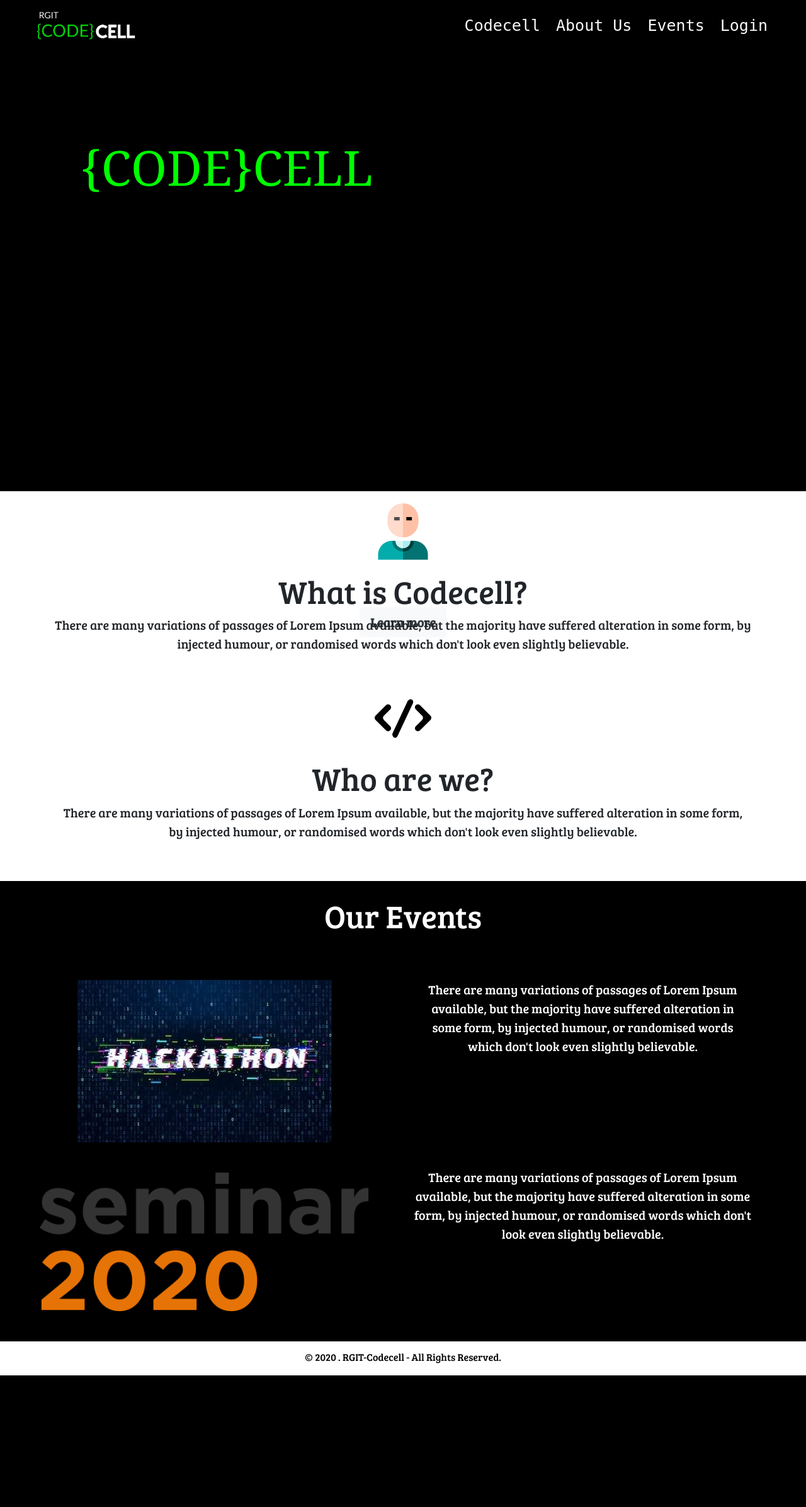
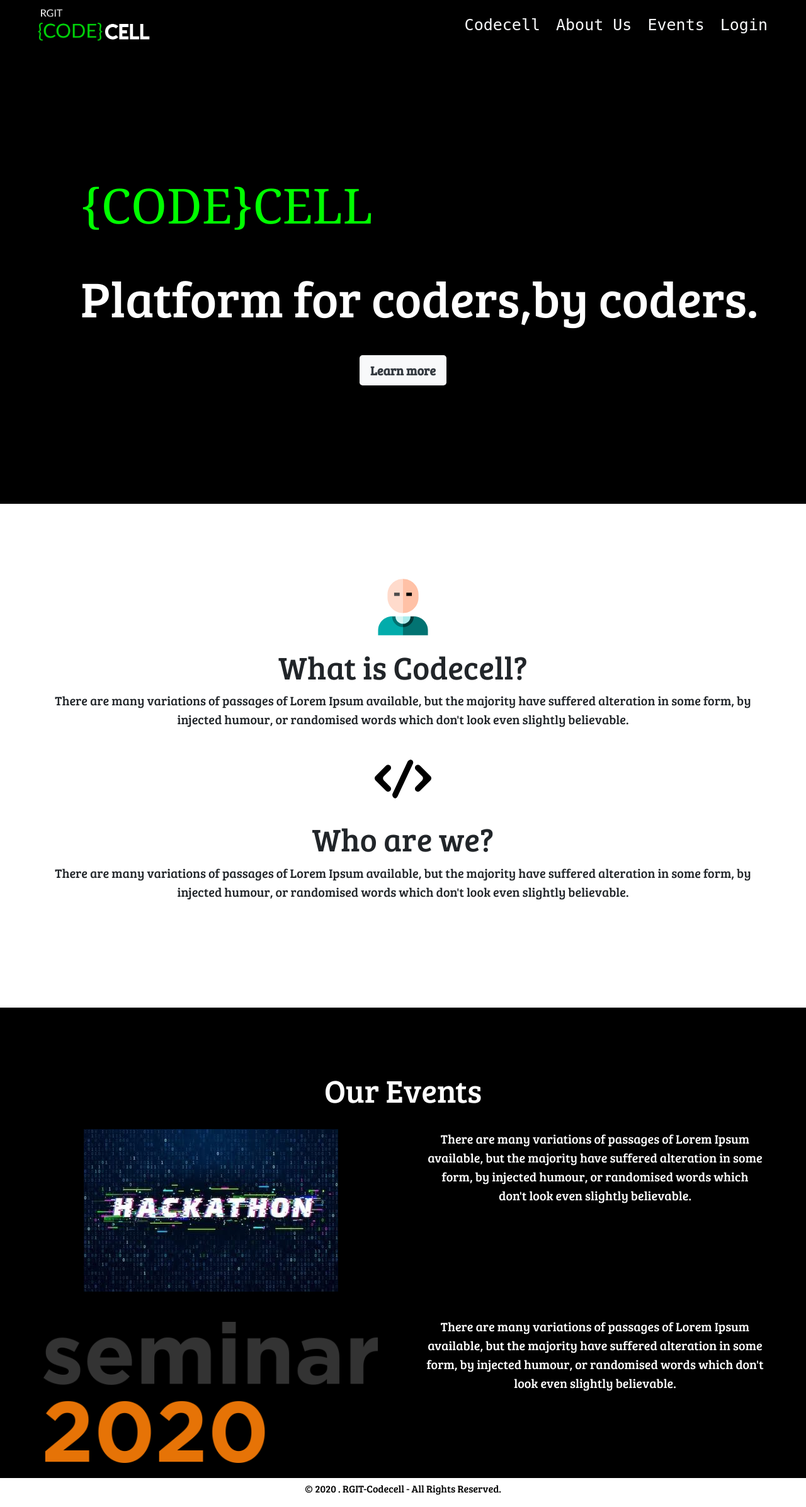
Before and after one commit to adityachavan198/Codecell, a Django app: page / in a window 1280 px wide. Shown: the whole page at 63% size. Before the commit the page ends 2184 px from the top, so only its background shows below. Run offline with Django 3.2, Linux system fonts and the light colour scheme; some libraries are stand-ins or nearby versions; some web fonts are replaced.

Commit message:
pull request from nitish merged locally

```diff
--- a/Accounts/templates/Accounts/base.html
+++ b/Accounts/templates/Accounts/base.html
@@ -14,15 +14,14 @@
     <script src="https://maxcdn.bootstrapcdn.com/bootstrap/4.0.0/js/bootstrap.min.js" integrity="sha384-JZR6Spejh4U02d8jOt6vLEHfe/JQGiRRSQQxSfFWpi1MquVdAyjUar5+76PVCmYl" crossorigin="anonymous"></script>
     <link rel="stylesheet" href="https://use.fontawesome.com/releases/v5.4.1/css/all.css">
     <link rel="stylesheet" href="https://cdnjs.cloudflare.com/ajax/libs/bootstrap-social/5.1.1/bootstrap-social.css">
-{#    <link href='https://maxcdn.bootstrapcdn.com/font-awesome/4.6.3/css/font-awesome.min.css' rel='stylesheet' type='text/css'>#}
+    <link href='https://maxcdn.bootstrapcdn.com/font-awesome/4.6.3/css/font-awesome.min.css' rel='stylesheet' type='text/css'>
     <link href="https://fonts.googleapis.com/css?family=Nanum+Gothic+Coding&display=swap" rel="stylesheet">
     <link href="https://fonts.googleapis.com/css?family=Bree+Serif&display=swap" rel="stylesheet">
 
     <link rel="stylesheet" href="{% static 'Accounts/styles.css' %}" media="screen" />
-
 </head>
 
-<script src="https://unpkg.com/scrollreveal"></script>
+<!-- <script src="https://unpkg.com/scrollreveal"></script> -->
 
 {% if user.is_authenticated %}
 <header id="header">
@@ -30,7 +29,7 @@
       <nav class="navbar navbar-expand-sm ">
         <div class="container-fluid">
           <!-- Logo -->
-          <a class="navbar-brand" href="{% url 'home' %}"><img src="{% static 'Accounts/assets/logo.png' %}" class="img-fluid" alt="" style="height: 7vh"></a>
+          <a class="logo" href="{% url 'home' %}"><img src="{% static 'Accounts/assets/logo.png' %}" alt=""></a>
             <button class="navbar-toggler"
               type="button"
               data-toggle="collapse"
@@ -38,13 +37,12 @@
               aria-controls="navbarContent"
               aria-expanded="false"
               aria-label="Toggle navigation">
-             <span class="navbar-toggler-icon"><i class="fas fa-bars"></i></span>
+             <span class="navbar-toggler-icon"><img src="{% static 'Accounts/assets/Ham.png' %}" style="width: 25px;" alt=""/></span>
             </button>
           <!-- navbar links -->
           <div class="collapse navbar-collapse text-center" id="navbarContent" >
             <ul class="navbar-nav ml-auto ">
               <li class="nav-item">
-
                 <a class="nav-link text-light " href="{% url 'home' %}" style="font-size: 25px;padding-left: 10px;padding-right: 10px;">Home</a>
               </li>
               <li class="nav-item">
@@ -54,7 +52,7 @@
                 <a class="nav-link text-light" href="{% url 'forum_home' %}" style="font-size: 25px;padding-left: 10px;padding-right: 10px"> Forum</a>
               </li>
 
-              <li><div  style="padding-left: 07px; padding-top: 08px;;" class="dropdown">
+                          <li><div  style="padding-left: 07px; padding-top: 08px;;" class="dropdown">
                 <button type="button" class="btn btn-outline-light dropdown-toggle fa fa-user" data-toggle="dropdown">
                 </button>
                 <div class="dropdown-menu dropdown-menu-right">
@@ -81,25 +79,27 @@
 {% if not user.is_authenticated %}
 <header id="header">
     <div id="navBar" class="container-fluid navbar-default fixed-top" >
-      <nav class="navbar navbar-expand-sm ">
+      <nav class="navbar navbar-expand-sm">
         <div class="container-fluid">
           <!-- Logo -->
-          <a class="navbar-brand" href="{% url 'home' %}"><img src="{% static 'Accounts/assets/logo.png' %}" class="img-fluid" alt="" style="height: 7vh"></a>
-            <button class="navbar-toggler"
+          <a class="logo" href="{% url 'home' %}"><img src="{% static 'Accounts/assets/logo.png' %}" width="200px;" alt=""></a>
+
+            <button class="navbar-toggler logo"
               type="button"
               data-toggle="collapse"
               data-target="#navbarContent"
               aria-controls="navbarContent"
               aria-expanded="false"
               aria-label="Toggle navigation">
-             <span class="navbar-toggler-icon"><i class="fas fa-bars"></i></span>
+              <span class="navbar-toggler-icon"><img src="{% static 'Accounts/assets/Ham.png' %}" style="width:25px;" alt=""/>
+              </span>
             </button>
           <!-- navbar links -->
+
           <div class="collapse navbar-collapse text-center" id="navbarContent" >
             <ul class="navbar-nav ml-auto">
               <li class="nav-item">
-
-                <a class="nav-link text-light " href="#codecell" style="font-size: 25px;padding: 0 15px 0 10px;">Codecell</a>
+                <a class="nav-link text-light" href="#codecell" style="font-size: 25px;padding: 0 15px 0 10px;">Codecell</a>
               </li>
               <li class="nav-item">
                 <a class="nav-link text-light" href="#about"  style="font-size: 25px;padding: 0 15px 0 10px;">About Us</a>
@@ -124,11 +124,11 @@
 {% endblock %}
 
 
-  <div class="row mt-2">
-    <div class="col copyright">
+  <!-- <div class="row mt-2"> -->
+    <div class="footer2">
       <p align="center"><small style="color: black">© <span id="date"></span>. RGIT-Codecell - All Rights Reserved.</small></p>
     </div>
-  </div>
+  <!-- </div> -->
 
 <script>
 //GET DATE DYNAMICALLY
@@ -142,14 +142,40 @@ document.getElementById("date").innerHTML = n + " ";
   body{
     font-family: 'Bree Serif', serif;
     overflow-x: hidden;
-    margin-top: 60px;
 
   }
   #navBar{
 font-family: 'Nanum Gothic Coding', monospace;
   }
   .navbar-default{
+    max-width:100%;
     background-color: #000;
     border: 0;
   }
+  .anchor{
+  position: absolute;
+  margin-top: 60px;
+  text-align: center;
+}
+.footer2{
+  position: relative;
+  left: 0;
+  bottom: 0;
+  width: 100%;
+  background-color: white;
+  color: black;
+  text-align: center;
+  font-size: 8;
+}
 </style>
+
+
+<!-- SCRIPT FOR SCROLLING ANIMATION -->
+{#<script>#}
+{#window.sr = ScrollReveal();#}
+{#sr.reveal(".navbar", {#}
+{#  duration: 2000,#}
+{#  origin: 'bottom',#}
+{#  distance: "300px",#}
+{#});#}
+{#</script>#}
--- a/Accounts/templates/Accounts/home.html
+++ b/Accounts/templates/Accounts/home.html
@@ -2,39 +2,42 @@
 {% block content %}
 
 {% load static %}
-<div class="section1 box" id="codecell" >
-  <h1 style="height: 100%;padding-top: 20vh;margin-left: 10%;color: #00ff00; font-family: Cambria, Cochin, Georgia, Times, 'Times New Roman', serif;"><p style="font-size: larger">{CODE}CELL</p></h1><br>
+<div class="section1 box" id="codecell" style="height:100vh">
+  <h1 style="padding-top: 35vh;margin-left: 10%;color: #00ff00; font-family: Cambria, Cochin, Georgia, Times, 'Times New Roman', serif;"><p style="font-size: larger">{CODE}CELL</p></h1><br>
   <p style="color: white;font-size: 10vmin;margin-left: 10%">Platform for coders,by coders.</p>
   <center><a id="btnHome" href="#about" class="btn bg-light text-dark btn-lg" role="button">Learn more</a></center>
 </div>
 
-    <div id="about"></div>
-
-<div class="container " style="text-align: center;">
+  <div id="about" style="height:100vh;padding-top: 100px;">
+<div class="container" style="text-align: center;">
     <img class="imgRight" src="{% static 'Accounts/assets/i1.svg' %}" style="height: 10vmax;width: 7vmax">
     <h2 class="upperTop">What is Codecell?</h2>
     <p class="lowerBottom">There are many variations of passages of Lorem Ipsum available, but the majority have suffered alteration in some form, by injected humour, or randomised words which don't look even slightly believable.</p>
 </div>
 
-<div class="container " style="text-align: center;padding:3vh;margin-bottom: 3vh">
+<div class="container" style="text-align: center;">
     <img class="imgRight" src="{% static 'Accounts/assets/i2.svg' %}" style="height: 10vmax;width: 7vmax">
     <h2 class="upperTop">Who are we?</h2>
     <p class="lowerBottom">There are many variations of passages of Lorem Ipsum available, but the majority have suffered alteration in some form, by injected humour, or randomised words which don't look even slightly believable.</p>
   </div>
+    <!-- </div> -->
+  </div>
 
-<div class="container-fluid" id="events" style="background-color: black;padding: 3vh;height: auto;">
-  <h2 class="" style="color: white;text-align: center; padding-bottom: 40px;">Our Events</h2>
-  <div class="container-fluid row " >
-
-    <div class="col-lg-6 col-sm-12"><center><a href="{% url 'hackathon_home' %}"><img src="{% static 'Accounts/assets/hack1.jpg' %}" style="padding: 3vmin;/*height: 20vmax;width: 38vmax;*/"  class="img-fluid "></a></center></div>
+<div id="events"  style="height:100%;background-color: black;padding-top: 100px;">
+<div class="container-fluid" style="background-color: black;">
+  <h2 class="" style="color: white;text-align: center;">Our Events</h2>
+  <center>
+  <div class="container-fluid row">
+    <div class="col-lg-6 col-sm-12"><a href="{% url 'hackathon_home' %}"><img src="{% static 'Accounts/assets/hack1.jpg' %}" style="padding: 3vmin;/*height: 20vmax;width: 38vmax;*/"  class="img-fluid "></a></div>
     <div class="col-lg-6 col-sm-12"><p class="" style="padding: 3vmin;color: white;margin-bottom: 3vh;text-align: center;">There are many variations of passages of Lorem Ipsum available, but the majority have suffered alteration in some form, by injected humour, or randomised words which don't look even slightly believable.</p></div>
 </div>
 
-  <div class="container-fluid row " >
-    <div class="col-lg-6 col-sm-12"><center><a href="#Seminar"><img src="{% static 'Accounts/assets/seminar.png' %}" style="padding: 3vmin/*;height: 20vmax;width: 38vmax*/"  class="img-fluid "></a></center></div>
+  <div class="container-fluid row ">
+    <div class="col-lg-6 col-sm-12"><a href="#Seminar"><img src="{% static 'Accounts/assets/seminar.png' %}" style="padding: 3vmin/*;height: 20vmax;width: 38vmax*/"  class="img-fluid "></a></div>
     <div class="col-lg-6 col-sm-12"><p class="" style="padding: 2vmin;color: white;margin-bottom: 3vh;text-align: center;">There are many variations of passages of Lorem Ipsum available, but the majority have suffered alteration in some form, by injected humour, or randomised words which don't look even slightly believable.</p></div>
 </div>
-
+</center>
+</div>
 </div>
 
 
@@ -75,5 +78,4 @@ sr.reveal(".rightTxt", {
 
 </script>
 
-
 {% endblock %}
--- a/Hackathon/templates/Hackathon/hbase.html
+++ b/Hackathon/templates/Hackathon/hbase.html
@@ -77,7 +77,7 @@
               aria-controls="navbarContent"
               aria-expanded="false"
               aria-label="Toggle navigation">
-             <span class="navbar-toggler-icon"><i class="fa-bars"></i></span>
+                <span class="navbar-toggler-icon"></span>
             </button>
           <!-- navbar links -->
           <div class="container-fluid collapse navbar-collapse text-center" id="navbarContent" style="background-color: black">
```
